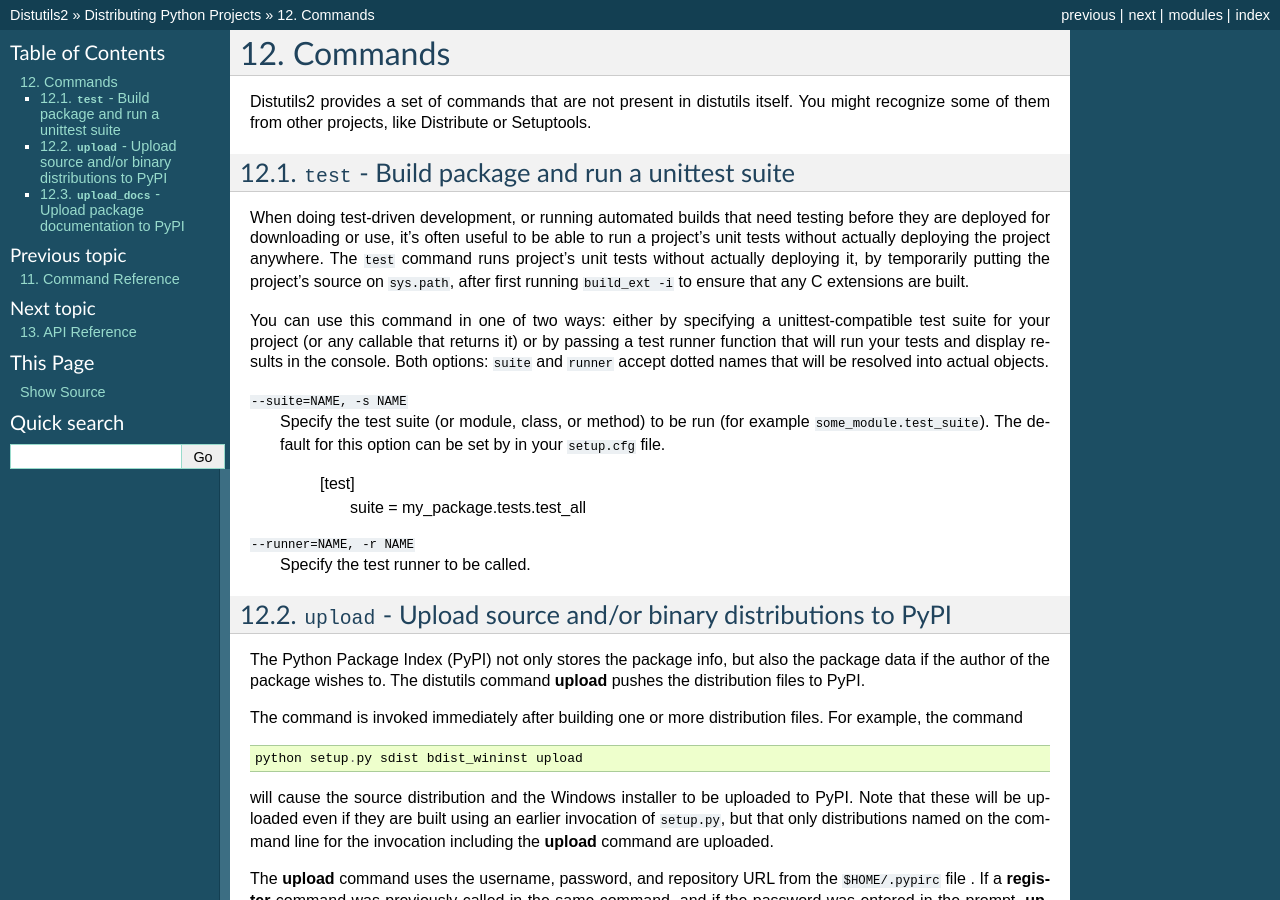
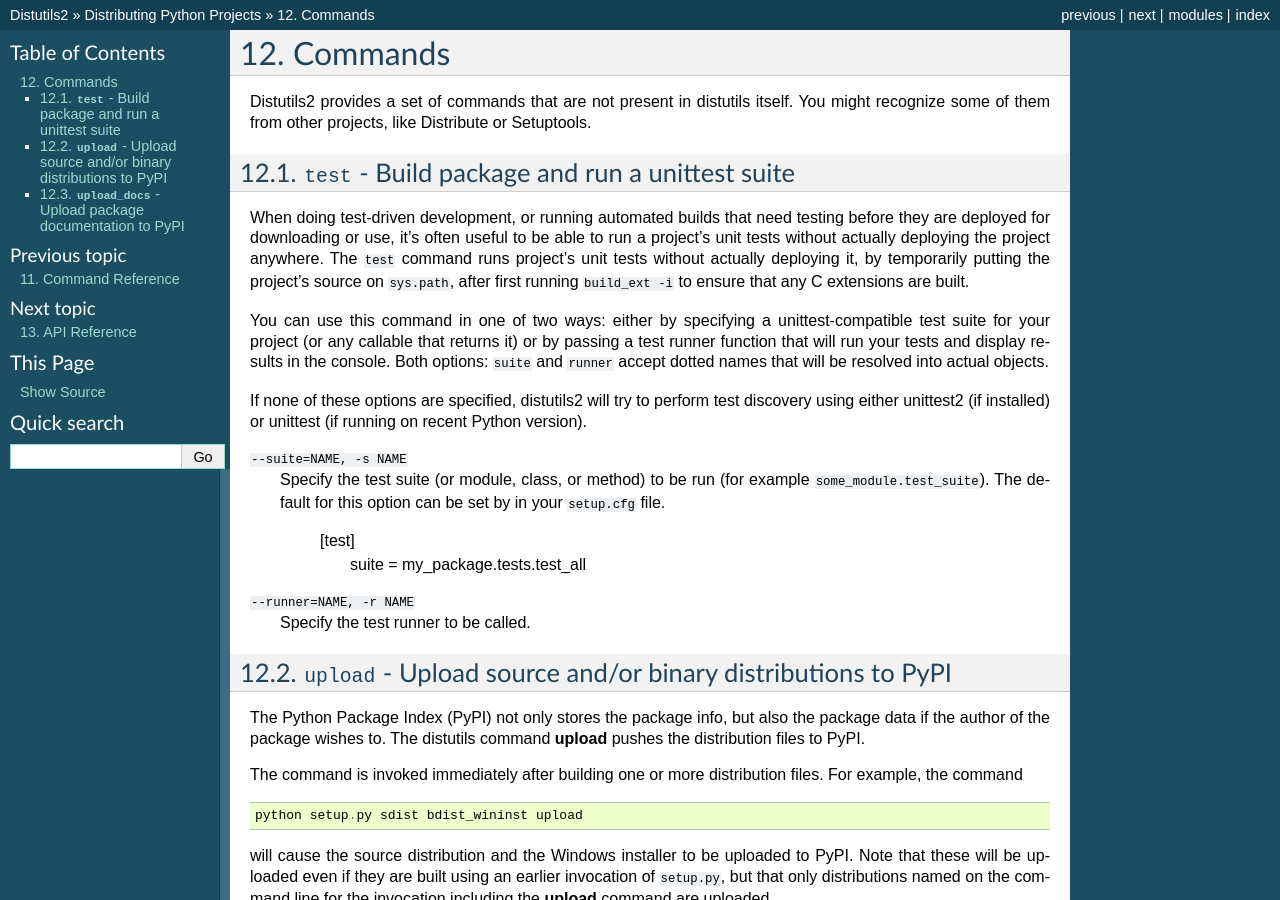
Before and after one commit to crateio/distutils2, a Sphinx documentation site: the page built from docs/source/distutils/newcommands.rst, in a window 1280 px wide and 900 px high. Built offline with Sphinx 7.4.7, drawn with Linux system fonts in a browser that asks for light colours.

Commit message:
test discovery docs

```diff
--- a/docs/source/distutils/newcommands.rst
+++ b/docs/source/distutils/newcommands.rst
@@ -22,6 +22,10 @@
 it) or by passing a test runner function that will run your tests and display
 results in the console. Both options: ``suite`` and ``runner`` accept dotted
 names that will be resolved into actual objects.
+
+If none of these options are specified, distutils2 will try to perform test
+discovery using either unittest2 (if installed) or unittest (if running on
+recent Python version).
 
 ``--suite=NAME, -s NAME``
     Specify the test suite (or module, class, or method) to be run
```
